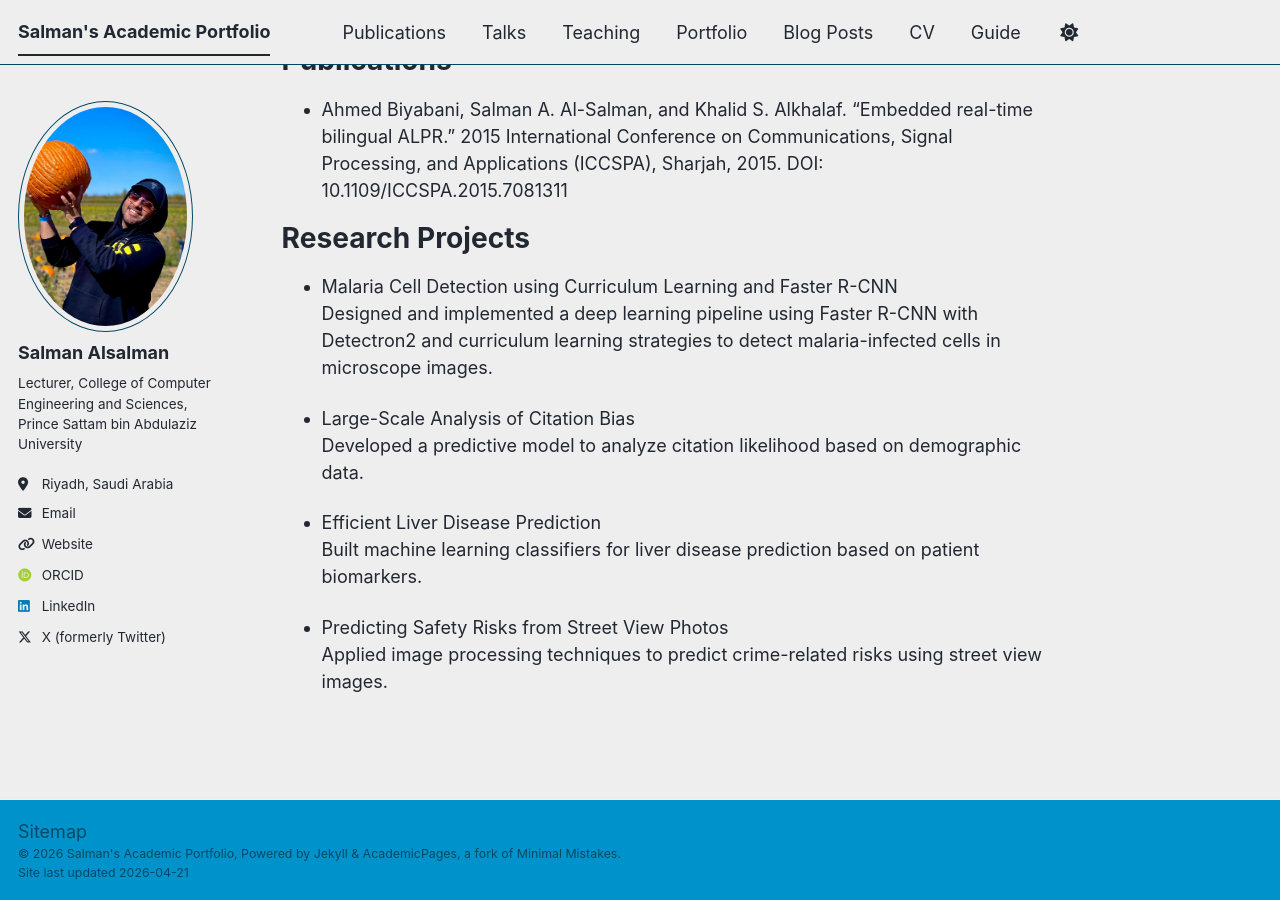
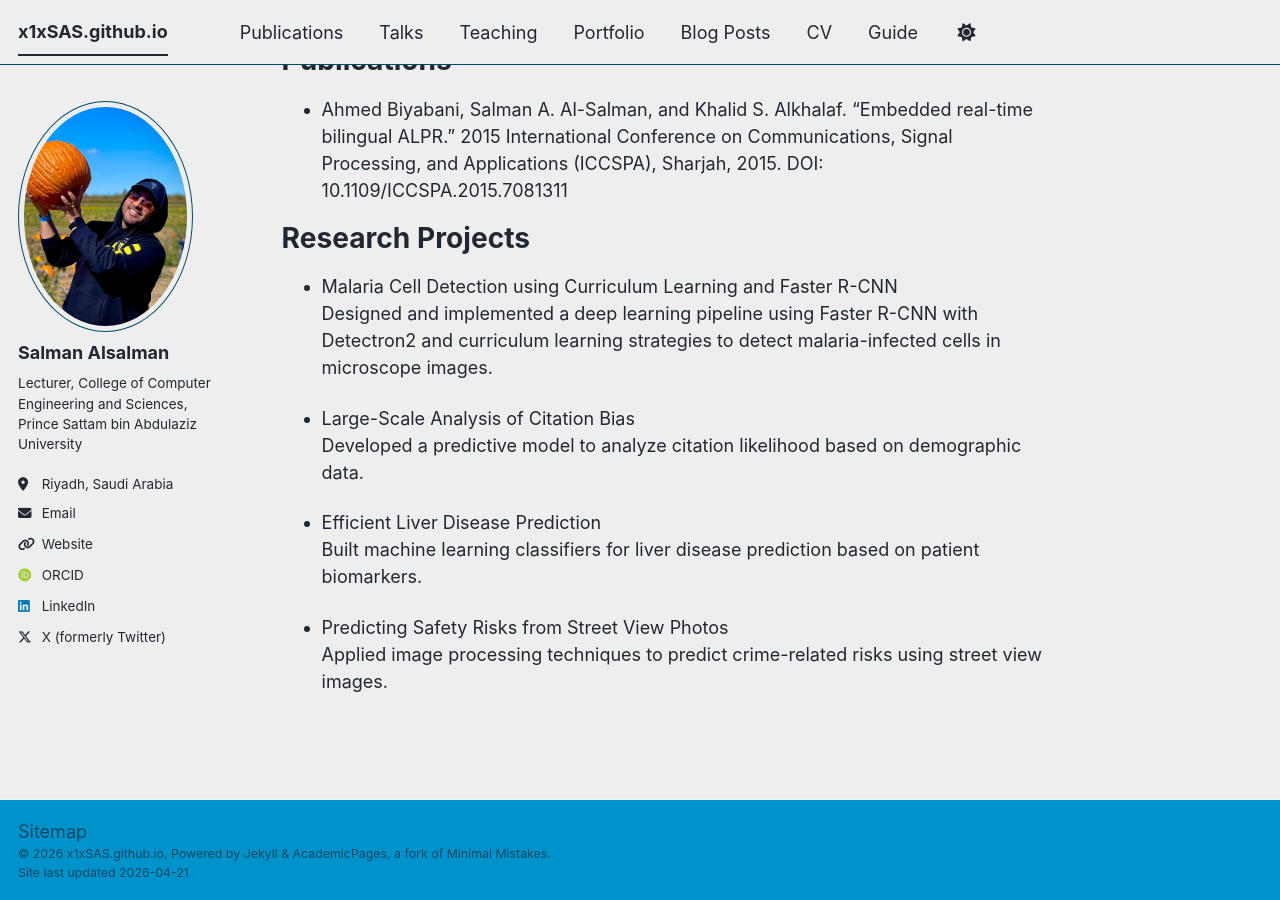
Before and after one commit to x1xSAS/x1xSAS.github.io, a Jekyll site: the page built from _pages/about.md, in a window 1280 px wide and 900 px high, scrolled down 1716 px. Built offline with Jekyll 4.4.1, drawn with Linux system fonts in a browser that asks for light colours; some web fonts are replaced; a script bundle is joined from its source files by our own code; library files that are not in the unit come from our copies.

Commit message:
Update _config.yml

```diff
--- a/_config.yml
+++ b/_config.yml
@@ -9,7 +9,7 @@
 # Basic Site Settings
 locale                   : "en-US"
 site_theme               : "air" # The available themes options are "default", "air", "sunrise", "mint", "dirt" and "contrast"
-title                    : "Salman's Academic Portfolio"
+title                    : # "Salman's Academic Portfolio"
 title_separator          : "-"
 name                     : # &name "Salman Alsalman"
 description              : &description "Salman's academic portfolio"   # Update this with a general description of your site, this is the default if not overridden by a page
```
